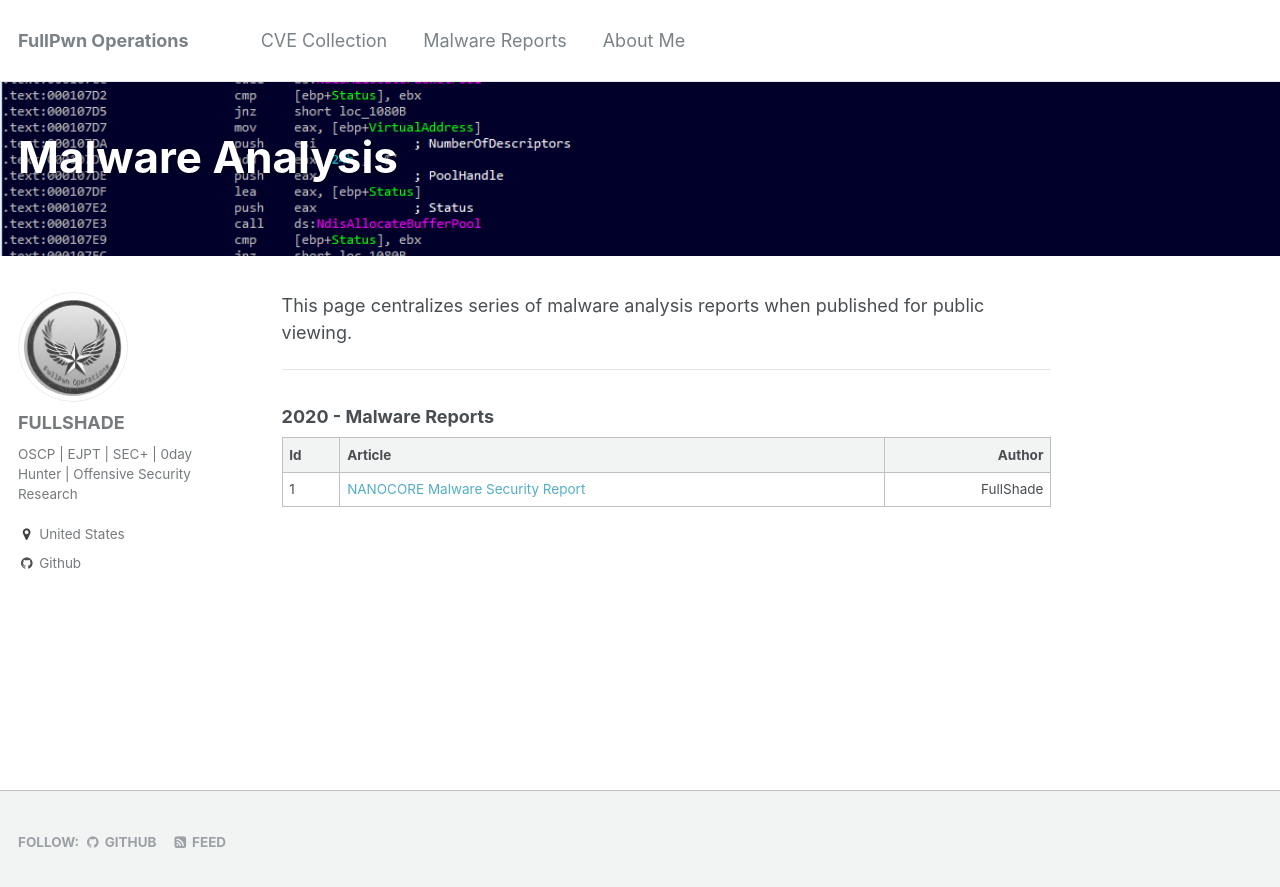
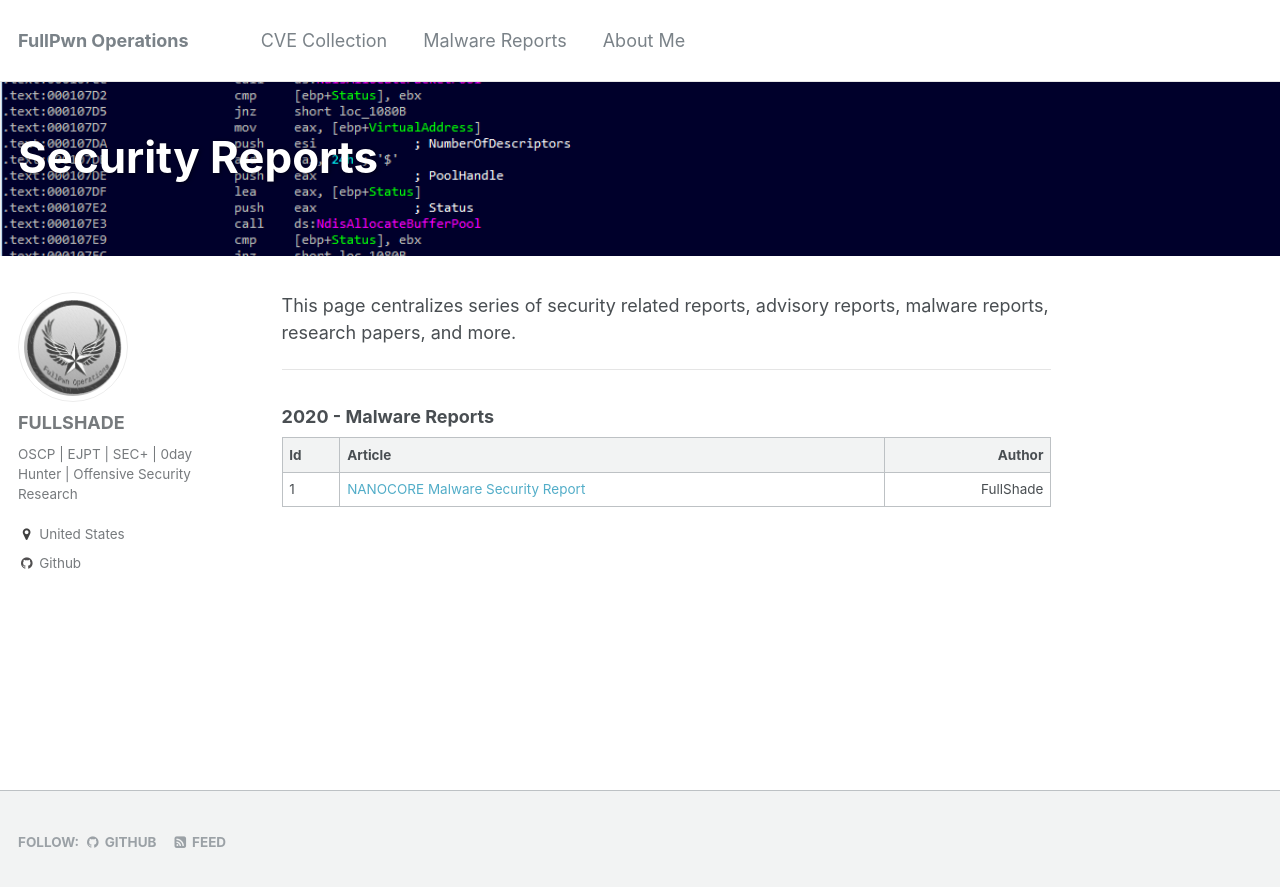
Before and after one commit to asdyxcyxc/FULLSHADE.github.io, a Jekyll site: the page built from _pages/malware.md, in a window 1280 px wide. Shown: the top 887 px of the page. Built offline with Jekyll 4.4.1, drawn with Linux system fonts in a browser that asks for light colours.

Commit message:
Update malware.md

```diff
--- a/_pages/malware.md
+++ b/_pages/malware.md
@@ -1,13 +1,13 @@
 ---
 layout: single
 author_profile: true
-title: Malware Analysis
+title: Security Reports
 header:
   overlay_image: blog-cover.jpg
-permalink: /malware-analysis.html
+permalink: /security-reports.html
 ---
 
-This page centralizes series of malware analysis reports when published for public viewing.
+This page centralizes series of security related reports, advisory reports, malware reports, research papers, and more.
 
 ----
 
```
